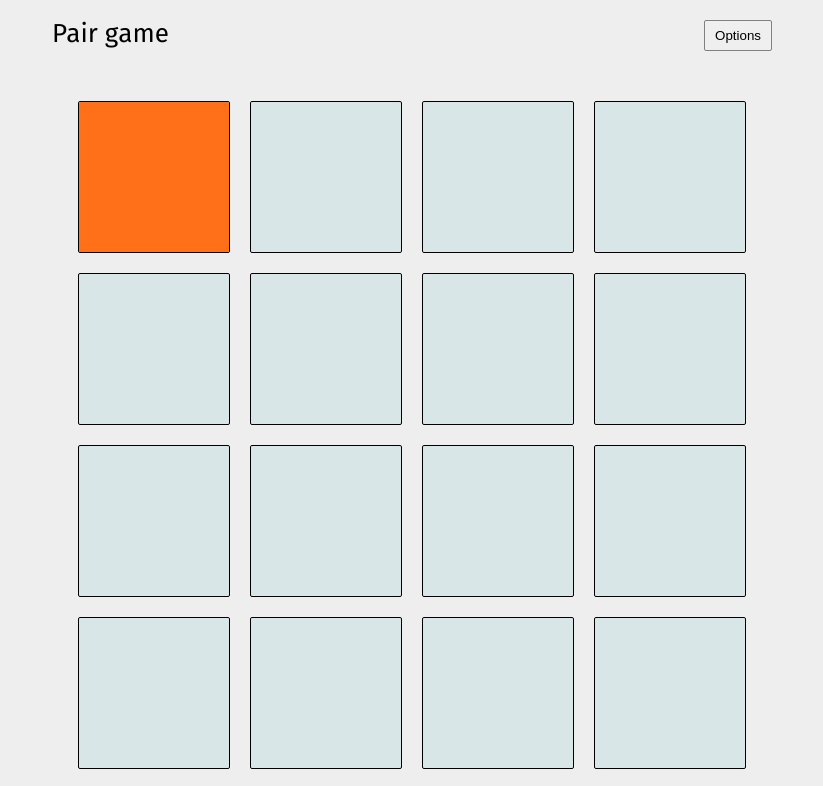
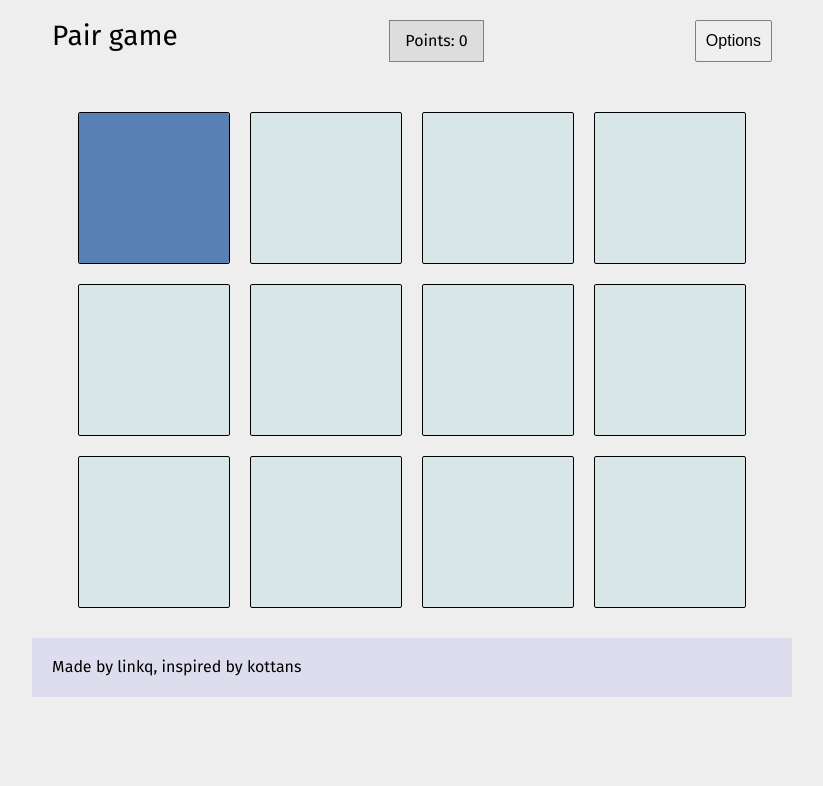
Before and after one commit to linkqwd/piarGame, a website: page src/index.html in a window 1280 px wide. Both pictures are taken after a click on the element 382 px from the left and 177 px from the top of the page. Shown: the top 786 px of the page, without its empty margins (228-1051 px from the left). Drawn offline with Linux system fonts and the light colour scheme; files whose address does not match are found by name.

Commit message:
Basic functionallity

```diff
--- a/src/index.html
+++ b/src/index.html
@@ -12,6 +12,7 @@
 
 	<header>
 		<h1>Pair game</h1>
+		<div class="points">Points: 0</div>
 		<button type="button">Options</button>
 	</header>
 
@@ -23,6 +24,8 @@
 		<h2>Made by linkq, inspired by kottans</h2>
 	</footer>
 
+
+
 	<script src="js/libs.min.js"></script>
 	<script src="js/main.js"></script>
 </body>
--- a/src/js/main.js
+++ b/src/js/main.js
@@ -1,7 +1,7 @@
 window.onload = function(e){
 
 	function CardPairGame(params) {
-
+		var points = 0;
 		var that = this;
 
 		this.makeArrayOfCards = function () {
@@ -49,36 +49,38 @@ window.onload = function(e){
 		}
 
 		this.flipCard = function () {
-			var clickCounter = 0;
-			var $selector = $('.flip-container');
+			$('.flip-container').on('click', '.flipper', function () {
+				$(this).addClass('flip');
+				var currentCards = $('.flip-container').children('.flip');
+				if (currentCards.length === 2) {
 
-			$selector.on('click', '.flipper', function () {
-
-				if (clickCounter === 2) {
-					clickCounter = 1;
-					that.closeAllCards();
-				} else {
-					clickCounter++;
+					that.cardController(currentCards);
 				}
-
-				/*var currentCard = $('.flip-container').children('.flip');
-				.not(currentCard)*/
-
-				$(this).addClass('flip');
-				that.cardController($(this));
-
 			});
 		}
 
 		this.cardController = function (element) {
-			var temp = element.attr('data-color');
+			var firstCard = element[0].getAttribute('data-color');
+			var secondCard = element[1].getAttribute('data-color');
 
-			if (temp === element.attr('data-color')) {
-				alert('msg');
+			if (firstCard === secondCard) {
+				element[0].classList.add('match');
+				element[1].classList.add('match');
+				that.pointsCounter(10);
+			} else {
+				that.pointsCounter(-5);
 			}
+
+			setTimeout(function() {
+				that.closeAllCards();
+			}, 600);
 		}
 
+		this.pointsCounter = function (arg) {
 
+			points = points + (arg);
+			$('.points').html(`Points: ${points}`);
+		}
 
 		this.makeArrayOfCards();
 		this.openAllCardsAtStart();
@@ -86,16 +88,10 @@ window.onload = function(e){
 	}
 
 
+
 	var play = new CardPairGame({
-		fieldSize: 36,
-		showTimeout: 0
+		fieldSize: 12,
+		showTimeout: 1
 	});
 
 }
-
-/*	var testArray = [1,2,3,4,5]
-
-	testArray.sort(function() { return 0.5 - Math.random() });
-
-	console.log(testArray);
-	console.log(1);*/
--- a/src/sass/styles.scss
+++ b/src/sass/styles.scss
@@ -12,16 +12,16 @@ body {
 
 header {
 	@include sizes;
-	font-size: 26px;
+	font-size: 28px;
 	display: flex;
 	flex-wrap: wrap;
 	justify-content: space-between;
-
 	& button {
 		border-radius: 2px;
 		border: 1px solid grey;
 		padding: 2px 10px;
 		cursor: pointer;
+		font-size: 16px;
 		&:focus {
 			outline: none;
 			box-shadow: 0 0 0px 1.5px #76a7e1;
@@ -41,7 +41,13 @@ footer {
 	background: #dde;
 }
 
-
+.points {
+	border: 1px solid grey;
+	line-height: 30px;
+	padding: 5px 15px;
+	background: #ddd;
+	font-size: 16px;
+}
 
 .pair-item {
 	background: #ccc;
@@ -68,7 +74,7 @@ footer {
 }
 /* flip speed goes here */
 .flipper {
-	transition: 0.7s;
+	transition: 0.6s;
 	transform-style: preserve-3d;
 	position: relative;
 }
@@ -91,6 +97,9 @@ footer {
 /* back, initially hidden pane */
 .back {
 	transform: rotateY(180deg);
-	/* background: green; */
 	border-radius: 2px;
 }
+
+.match {
+	visibility: hidden;
+}
```
Also changed, not shown: src/css/styles.css.
